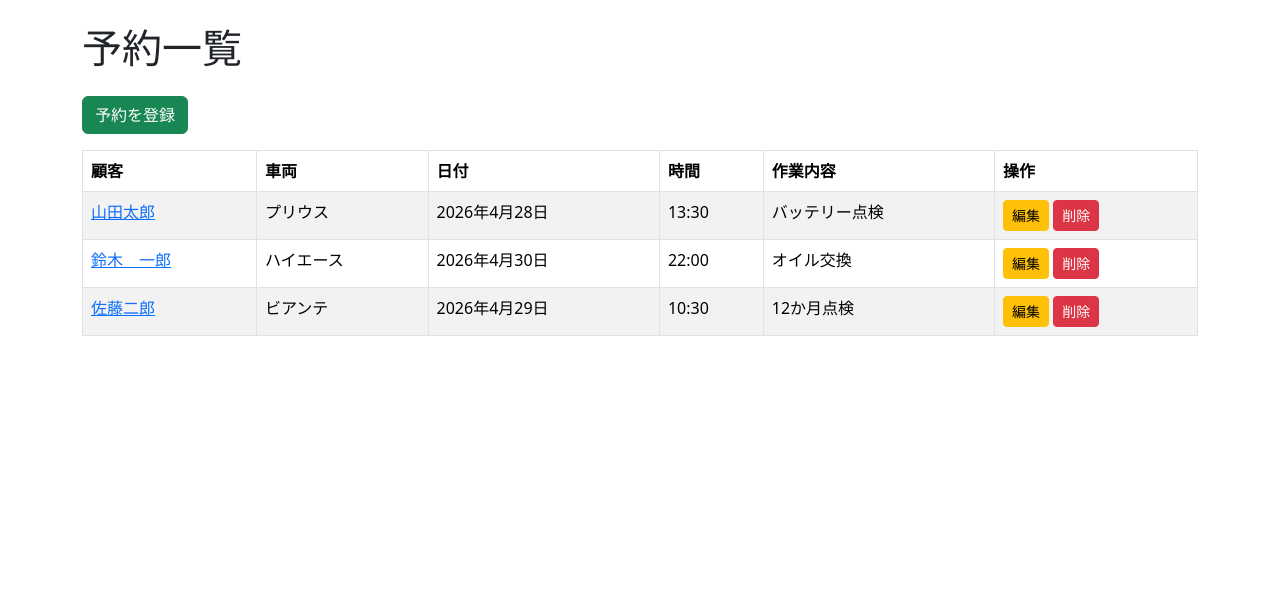
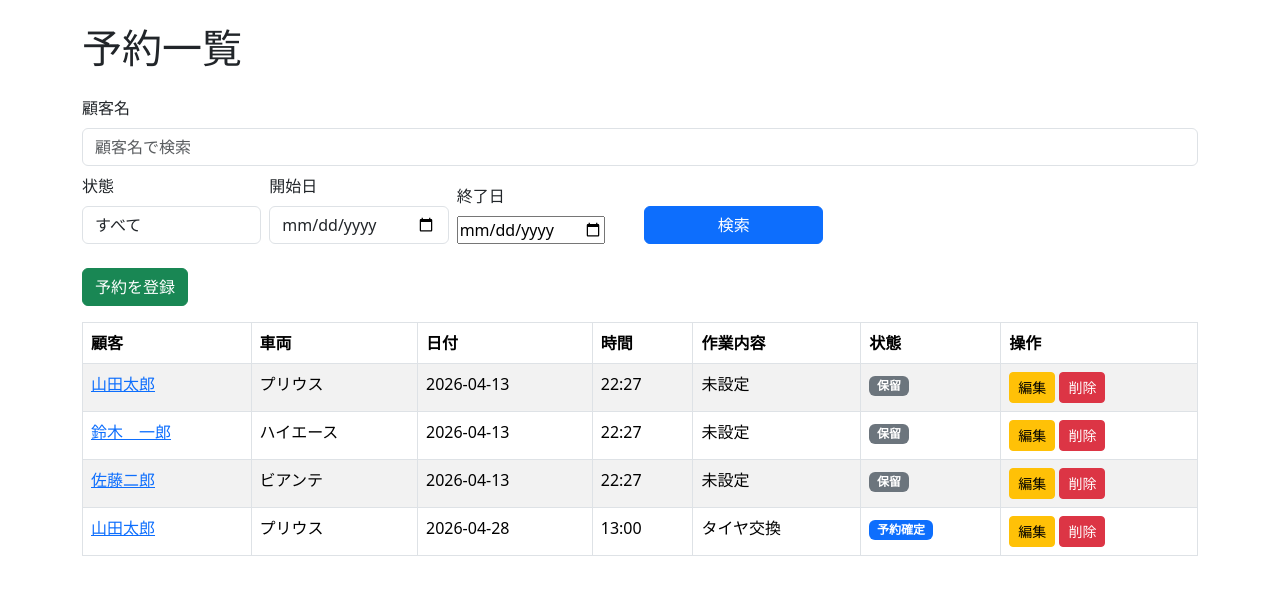
Before and after one commit to kz-MobilIT/garage-manager, a Django app: page /reservations/ in a window 1280 px wide. Shown: the part 56-651 px from the top of the page. Run offline with Django 5.2, Linux system fonts and the light colour scheme; data comes from the database, SQL or seed files in the repository.

Commit message:
検索機能（日付・状態・キーワード）追加

```diff
--- a/garage/models.py
+++ b/garage/models.py
@@ -23,13 +23,23 @@ class Vehicle(models.Model):
         return f"{self.name} ({self.plate_number}) "
 
 class Reservation(models.Model):
+    class Status(models.TextChoices):
+        PENDING = "pending", "保留"
+        CONFIRMED = "confirmed", "予約確定"
+        IN_PROGRESS = "in_progress", "作業中"
+        COMPLETED = "completed", "完了"
+        CANCELED = "canceled", "キャンセル"
+
     customer = models.ForeignKey(Customer, on_delete=models.CASCADE)
     vehicle = models.ForeignKey(Vehicle, on_delete=models.CASCADE)
-
-    date = models.DateField()
-    time = models.TimeField()
-
-    description = models.TextField(blank=True)
+    reserved_at = models.DateTimeField()
+    menu = models.CharField(max_length=200, default="未設定")
+    notes = models.TextField(blank=True)
+    status = models.CharField(
+        max_length=20,
+        choices=Status.choices,
+        default=Status.PENDING,
+    )
 
     def __str__(self):
         return f"{self.customer.name} - {self.vehicle.name} ({self.date} {self.time})"
--- a/garage/templates/garage/reservation_list.html
+++ b/garage/templates/garage/reservation_list.html
@@ -5,7 +5,49 @@
 {% block content %}
     <h1 class="mb-4">予約一覧</h1>
 
-    <a href="{% url 'reservation_create' %}" class="btn btn-success mb-3">予約を登録</a>
+    <form method="get" class="row g-2 align-items-end mb-4">
+    <div class="col-mb-3">
+        <label class="form-label">顧客名</label>
+        <input type="text" name="keyword"
+           value="{{ keyword|default_if_none:'' }}"
+           placeholder="顧客名で検索"
+           class="form-control">
+    </div>
+
+    <div class="col-md-2">
+        <label class="form-label">状態</label>
+        <select name="status" class="form-control">
+        <option value="">すべて</option>
+        <option value="pending" {% if selected_status == "pending" %}selected{% endif %}>保留</option>
+        <option value="confirmed" {% if selected_status == "confirmed" %}selected{% endif %}>予約確定</option>
+        <option value="in_progress" {% if selected_status == "in_progress" %}selected{% endif %}>作業中</option>
+        <option value="completed" {% if selected_status == "completed" %}selected{% endif %}>完了</option>
+        <option value="canceled" {% if selected_status == "canceled" %}selected{% endif %}>キャンセル</option>
+    </select>
+    </div>
+
+    <div class="col-md-2">
+        <label class="form-label">開始日</label>
+    <input type="date" name="start_date"
+           value="{{ start_date }}"
+           class="form-control">
+    </div>
+
+    <div class="col-md-2">
+        <label class="form-label">終了日</label>
+    <input type="date" name="end_date"
+           value="{{ end_date }}"
+           calss="form-control">
+    </div>
+
+    <div class="col-md-2">
+    <button type="submit" class="btn btn-primary w-100">検索</button>
+    </div>
+</form>
+
+<div class="mb-3">
+    <a href="{% url 'reservation_create' %}" class="btn btn-success">予約を登録</a>
+</div>
 
     {% if reservations %}
         <table class="table table-bordered table-striped">
@@ -16,6 +58,7 @@
                     <th>日付</th>
                     <th>時間</th>
                     <th>作業内容</th>
+                    <th>状態</th>
                     <th>操作</th>
                 </tr>
             </thead>
@@ -28,9 +71,22 @@
                             </a>
                         </td>
                         <td>{{ reservation.vehicle.name }}</td>
-                        <td>{{ reservation.date }}</td>
-                        <td>{{ reservation.time }}</td>
-                        <td>{{ reservation.description }}</td>
+                        <td>{{ reservation.reserved_at|date:"Y-m-d" }}</td>
+                        <td>{{ reservation.reserved_at|time:"H:i" }}</td>
+                        <td>{{ reservation.menu }}</td>
+                        <td>
+    {% if reservation.status == "pending" %}
+        <span class="badge bg-secondary">保留</span>
+    {% elif reservation.status == "confirmed" %}
+        <span class="badge bg-primary">予約確定</span>
+    {% elif reservation.status == "in_progress" %}
+        <span class="badge bg-warning text-dark">作業中</span>
+    {% elif reservation.status == "completed" %}
+        <span class="badge bg-success">完了</span>
+    {% elif reservation.status == "canceled" %}
+        <span class="badge bg-danger">キャンセル</span>
+    {% endif %}
+</td>
                         <td>
                             <a href="{% url 'reservation_update' reservation.pk %}" class="btn btn-sm btn-warning">編集</a>
                             <a href="{% url 'reservation_delete' reservation.pk %}" class="btn btn-sm btn-danger">削除</a>
--- a/garage/views.py
+++ b/garage/views.py
@@ -1,5 +1,6 @@
 from django.shortcuts import render, redirect, get_object_or_404
 from .models import Customer, Vehicle, Reservation
+from .forms import ReservationForm
 
 
 def home(request):
@@ -15,6 +16,7 @@ def customer_list(request):
 
 from django.shortcuts import render, redirect
 from .models import Customer
+from datetime import datetime
 
 def customer_create(request):
     if request.method == 'POST':
@@ -158,10 +160,31 @@ def vehicle_delete(request, pk):
     return render(request, 'garage/vehicle_confirm_delete.html', context)
 
 def reservation_list(request):
+    status = request.GET.get('status', '')
+    keyword = request.GET.get('keyword', '')
+    start_date = request.GET.get("start_date", "")
+    end_date = request.GET.get("end_date", "")
+
     reservations = Reservation.objects.all()
+
+    if status:
+        reservations = reservations.filter(status=status)
+
+    if keyword:
+        reservations = reservations.filter(customer__name__icontains=keyword)
+
+    if start_date:
+        reservations = reservations.filter(reserved_at__date__gte=start_date)
+
+    if end_date:
+        reservations = reservations.filter(reserved_at__date__lte=end_date)
 
     context = {
         'reservations': reservations,
+        'selected_status': status,
+        'keyword': keyword,
+        "start_date": start_date,
+        "end_date": end_date,
     }
     return render(request, 'garage/reservation_list.html', context)
 
@@ -175,9 +198,12 @@ def reservation_create(request):
         vehicle_id = request.POST.get('vehicle')
         date = request.POST.get('date')
         time = request.POST.get('time')
-        description = request.POST.get('description')
+        menu = request.POST.get('menu')
+        notes = request.POST.get('notes')
+        status = request.POST.get('status')
 
-        if not customer_id or not vehicle_id or not date or not time:
+
+        if not customer_id or not vehicle_id or not date or not time or not menu:
             context = {
                 'customers': customers,
                 'vehicles': vehicles,
@@ -185,15 +211,18 @@ def reservation_create(request):
             }
             return render(request, 'garage/reservation_form.html', context)
 
+        reserved_at = datetime.strptime(f"{date} {time}", "%Y-%m-%d %H:%M")
+
         customer = get_object_or_404(Customer, pk=customer_id)
         vehicle = get_object_or_404(Vehicle, pk=vehicle_id)
 
         Reservation.objects.create(
             customer=customer,
             vehicle=vehicle,
-            date=date,
-            time=time,
-            description=description,
+            reserved_at=reserved_at,
+            menu=menu,
+            notes=notes,
+            status=status,
         )
 
         return redirect('reservation_list')
@@ -222,9 +251,13 @@ def reservation_update(request, pk):
         vehicle_id = request.POST.get('vehicle')
         date = request.POST.get('date')
         time = request.POST.get('time')
-        description = request.POST.get('description')
+        menu = request.POST.get('menu')
+        notes = request.POST.get('notes')
+        status = request.POST.get('status')
 
-        if not customer_id or not vehicle_id or not date or not time:
+        reserved_at = datetime.strptime(f"{date} {time}", "%Y-%m-%d %H:%M")
+
+        if not customer_id or not vehicle_id or not date or not time or not menu:
             context = {
                 'reservation': reservation,
                 'customers': customers,
@@ -238,10 +271,12 @@ def reservation_update(request, pk):
 
         reservation.customer = customer
         reservation.vehicle = vehicle
-        reservation.date = date
-        reservation.time = time
-        reservation.description = description
+        reservation.reserved_at = reserved_at
+        reservation.menu = menu
+        reservation.notes = notes
+        reservation.status = status
         reservation.save()
+
 
         return redirect('reservation_detail', pk=reservation.pk)
 
```
Also changed, not shown: garage/forms.py (added, +7 -0 lines), garage/templates/garage/reservation_form.html (+20 -3 lines), README.md, db.sqlite3, garage/migrations/0005_remove_reservation_date_and_more.py (added).
